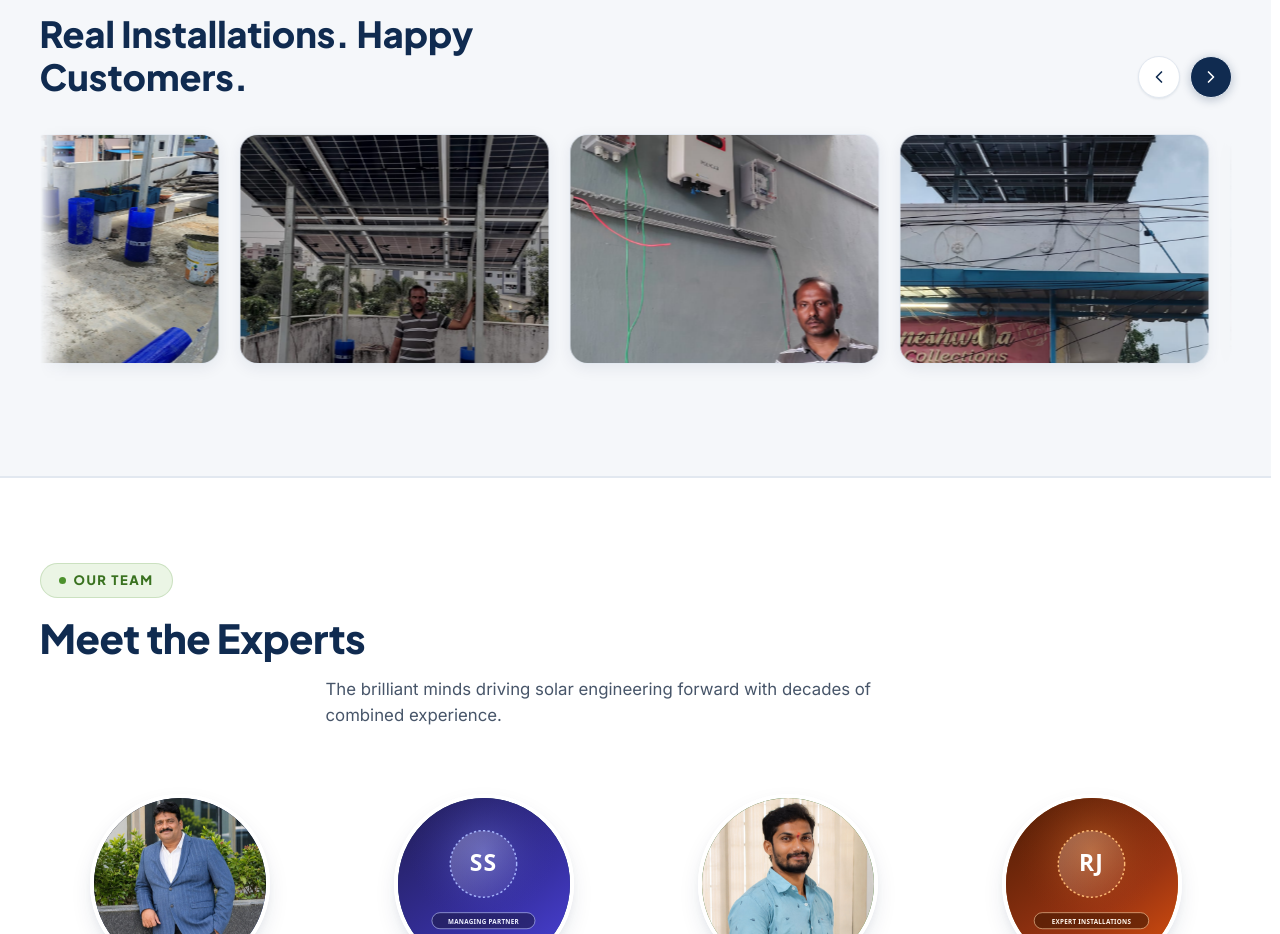
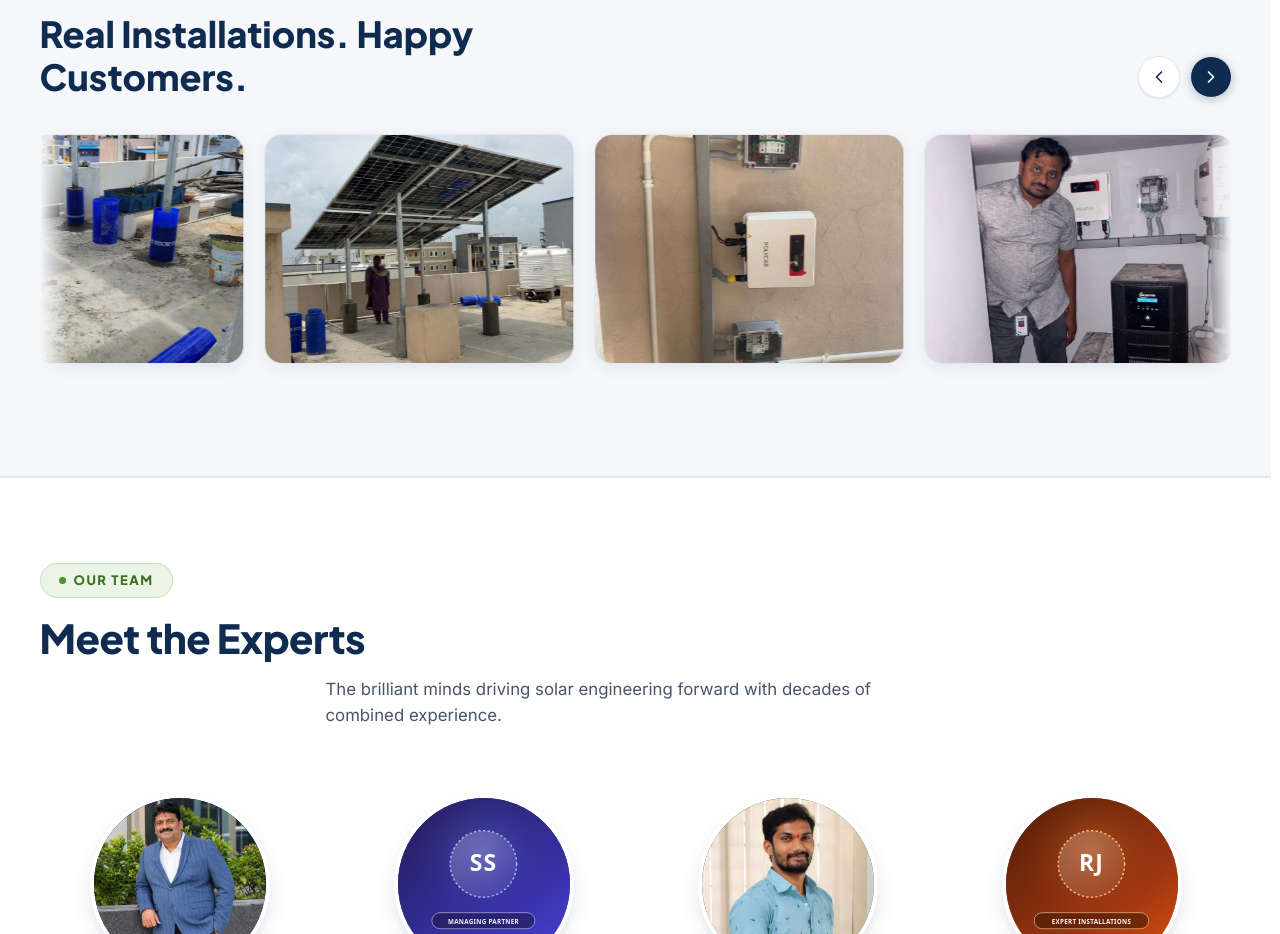
Before and after one commit to katengersweb-pixel/Prudence-solar, a React (Vite) app: page / in a window 1280 px wide. Shown: the part 5420-6354 px from the top of the page. Built offline with nearby package versions, Linux system fonts and the light colour scheme.

Commit message:
Remove duplicate gallery image and reorder so similar person photos are not adjacent

```diff
--- a/src/data/solarData.ts
+++ b/src/data/solarData.ts
@@ -177,15 +177,134 @@ export const PRODUCTS: ProductItem[] = [
   }
 ];
 
-export const GALLERY_ITEMS: GalleryItem[] = Array.from({ length: 15 }, (_, i) => ({
-  id: `gal-${i + 1}`,
-  title: `Solar Installation ${i + 1}`,
-  location: 'Varanasi & UP',
-  capacity: 'Rooftop Solar',
-  category: 'Residential & Commercial',
-  image: `/assets/gallery/installation-${i + 1}.jpg`,
-  description: 'On-site rooftop solar installation engineered by Prudence Solar & Scientific Solutions.'
-}));
+export const GALLERY_ITEMS: GalleryItem[] = [
+  {
+    id: 'gal-1',
+    title: '3 kW Residential Rooftop Solar Plant',
+    location: 'Hyderabad, Telangana',
+    capacity: '3 kW On-Grid',
+    category: 'Residential',
+    image: '/assets/gallery/installation-3.jpg',
+    description: 'Elevated hot-dip galvanized rooftop structure with DCR bifacial panels and high-yield generation.'
+  },
+  {
+    id: 'gal-2',
+    title: 'Elevated Structure Foundation & Pedestals',
+    location: 'Secunderabad, Telangana',
+    capacity: '5 kW Structural Base',
+    category: 'Residential',
+    image: '/assets/gallery/installation-2.jpg',
+    description: 'Reinforced concrete pedestals ensuring zero terrace puncture and maximum wind resistance.'
+  },
+  {
+    id: 'gal-3',
+    title: '4 kW Home Solar Installation',
+    location: 'Chirala, Andhra Pradesh',
+    capacity: '4 kW On-Grid',
+    category: 'Residential',
+    image: '/assets/gallery/installation-8.jpg',
+    description: 'PM Surya Ghar subsidy-approved residential rooftop solar installation with high customer satisfaction.'
+  },
+  {
+    id: 'gal-4',
+    title: 'Polycab On-Grid Inverter & Protection Units',
+    location: 'Warangal, Telangana',
+    capacity: 'Inverter & ACDB/DCDB',
+    category: 'Commercial & Residential',
+    image: '/assets/gallery/installation-10.jpg',
+    description: 'Class-II SPD surge protection, dual earthing, and high-efficiency smart solar inverter.'
+  },
+  {
+    id: 'gal-5',
+    title: 'Solar Power Backup & Hybrid Inverter Room',
+    location: 'Khammam, Telangana',
+    capacity: 'Hybrid Inverter Setup',
+    category: 'Residential',
+    image: '/assets/gallery/installation-13.jpg',
+    description: 'Safe indoor battery and inverter room layout with clean cable management and industrial circuit breakers.'
+  },
+  {
+    id: 'gal-6',
+    title: 'Heavy-Duty Rooftop Solar Array',
+    location: 'Guntur, Andhra Pradesh',
+    capacity: '5 kW Elevated Structure',
+    category: 'Residential',
+    image: '/assets/gallery/installation-7.jpg',
+    description: 'Hot-dip galvanized structure with optimal south-facing azimuth angle for all-season peak generation.'
+  },
+  {
+    id: 'gal-7',
+    title: 'Commissioned Solar Inverter & Grid Sync',
+    location: 'Hyderabad, Telangana',
+    capacity: '3 kW Grid-Tied System',
+    category: 'Residential',
+    image: '/assets/gallery/installation-9.jpg',
+    description: 'Fully inspected and commissioned net-metering solar system delivering up to 90% monthly bill savings.'
+  },
+  {
+    id: 'gal-8',
+    title: 'Commercial Rooftop Solar at Retail Complex',
+    location: 'Vijayawada, Andhra Pradesh',
+    capacity: '10 kW Commercial',
+    category: 'Commercial',
+    image: '/assets/gallery/installation-5.jpg',
+    description: 'Elevated commercial solar plant over retail store, maximizing daytime operational power offset.'
+  },
+  {
+    id: 'gal-9',
+    title: 'Residential Rooftop Solar System',
+    location: 'Secunderabad, Telangana',
+    capacity: '3.3 kW On-Grid',
+    category: 'Residential',
+    image: '/assets/gallery/installation-1.jpg',
+    description: 'Complete PM Surya Ghar handover with high-efficiency Tier-1 solar modules.'
+  },
+  {
+    id: 'gal-10',
+    title: 'Precision Structural Underside & Framing',
+    location: 'Hyderabad, Telangana',
+    capacity: 'Engineering Detail',
+    category: 'Technical Engineering',
+    image: '/assets/gallery/installation-15.jpg',
+    description: 'Heavy-duty C-channel framing and anodized aluminum clamps engineered for 150+ km/h wind loads.'
+  },
+  {
+    id: 'gal-11',
+    title: '100% Copper Earthing & Inverter Wiring',
+    location: 'Nalgonda, Telangana',
+    capacity: 'Electrical Commissioning',
+    category: 'Technical Engineering',
+    image: '/assets/gallery/installation-4.jpg',
+    description: 'Certified 1 Core × 6 sq. mm pure copper grounding and MNRE-compliant distribution cabling.'
+  },
+  {
+    id: 'gal-12',
+    title: 'Sunset View of Completed Rooftop Solar Plant',
+    location: 'Bapatla District, Andhra Pradesh',
+    capacity: '5 kW On-Grid',
+    category: 'Residential',
+    image: '/assets/gallery/installation-12.jpg',
+    description: 'Zero-maintenance rooftop solar installation providing green energy and direct electricity savings.'
+  },
+  {
+    id: 'gal-13',
+    title: 'Evening Commissioning & Inspection',
+    location: 'Khammam, Telangana',
+    capacity: '4 kW Night View',
+    category: 'Residential',
+    image: '/assets/gallery/installation-14.jpg',
+    description: 'Final engineering quality check and verification of module stability and cable connections.'
+  },
+  {
+    id: 'gal-14',
+    title: 'High-Efficiency Terrace Solar Installation',
+    location: 'Hyderabad, Telangana',
+    capacity: '3 kW On-Grid',
+    category: 'Residential',
+    image: '/assets/gallery/installation-11.jpg',
+    description: 'Elevated G+2 terrace installation allowing full usable terrace space below the panels.'
+  }
+];
 
 export const REVIEWS: ReviewItem[] = [
   {
```
